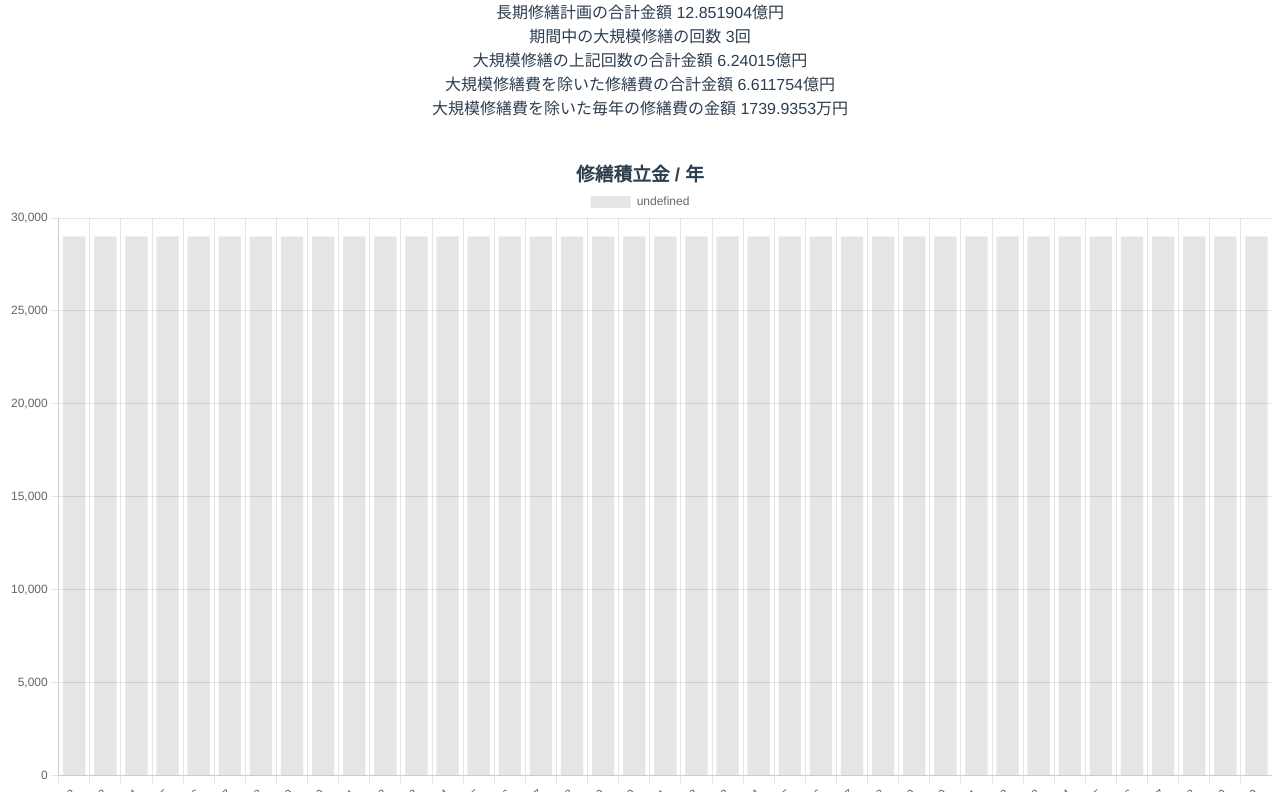
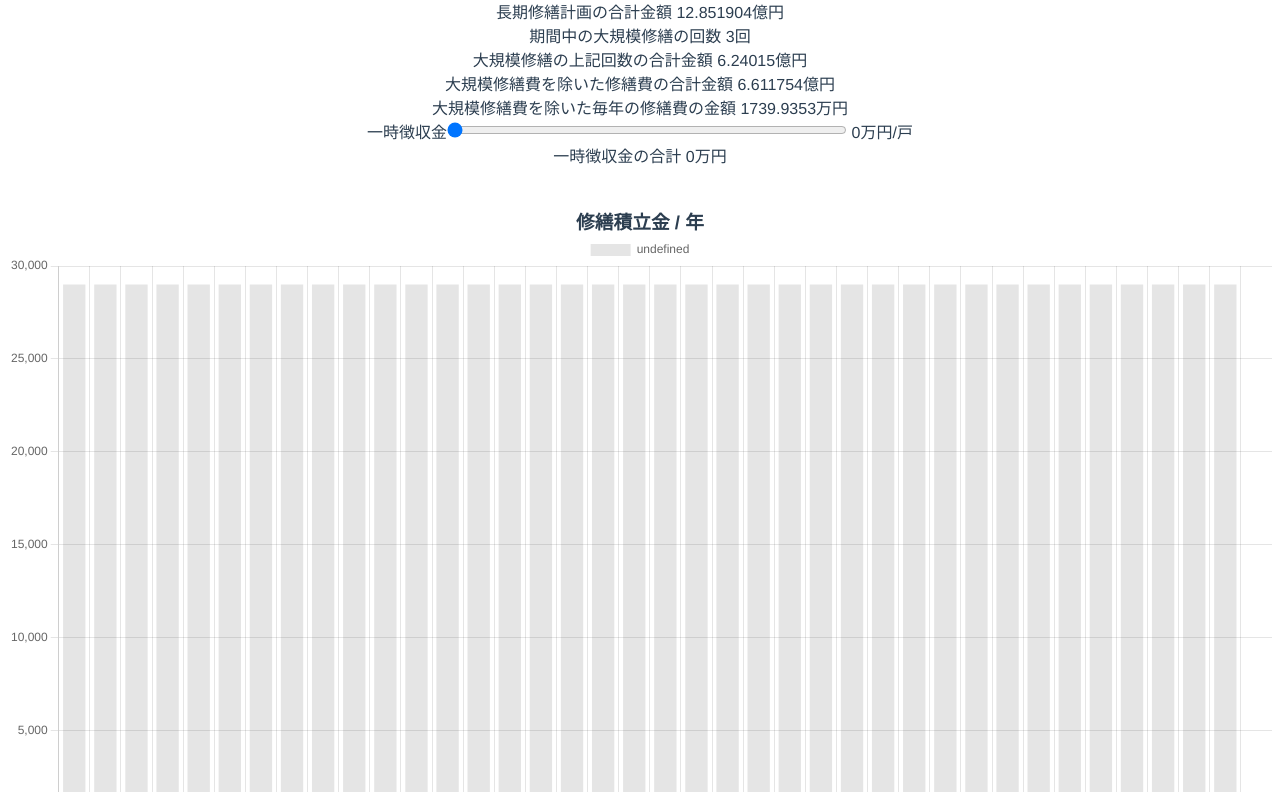
Before and after one commit to kesasaki/apartment-life-plan, a Vue app: page / in a window 1280 px wide. Shown: the part 1048-1840 px from the top of the page. Built offline with nearby package versions, Linux system fonts and the light colour scheme.

Commit message:
一時徴収金の追加

```diff
--- a/src/App.vue
+++ b/src/App.vue
@@ -7,6 +7,7 @@
     roomAreaAveDefault="80"
     floorsDefault="7"
     firstValueDefault="200000"
+    temporaryMoneyDefault="0"
   />
   <ItemPlan itemName="修繕積立金 / 年" defaultPrice="29000" defaultInterval="1" defaultPrev="0" />
   <ItemPlan itemName="大規模修繕" defaultPrice="200000" defaultInterval="15" defaultPrev="0" />
--- a/src/components/TotalPlan.vue
+++ b/src/components/TotalPlan.vue
@@ -77,6 +77,15 @@
       <label for="volume">大規模修繕費を除いた毎年の修繕費の金額</label>
       {{ getYearlyPriceWithoutLargeConstruction / 10000 }}万円
     </div>
+    <div>
+      <label for="volume">一時徴収金</label>
+      <input type="range" min="0" max="100000000" step="100000"  list="tickmarksTemporaryMoney" v-model.number="temporarymoney">
+      {{ temporarymoney / 10000}}万円/戸
+    </div>
+    <div>
+      <label for="volume">一時徴収金の合計</label>
+      {{ getTotalTemporaryMoney / 10000 }}万円
+    </div>
   </div>
 </template>
 
@@ -95,7 +104,8 @@ export default {
     constructionPricePerAreaDefault: String,
     roomAreaAveDefault: String,
     floorsDefault: String,
-    firstValueDefault: String
+    firstValueDefault: String,
+    temporaryMoneyDefault: String
   },
   data () {
     return {
@@ -110,6 +120,7 @@ export default {
       roomareaave: Number(this.roomAreaAveDefault),
       floors: Number(this.floorsDefault),
       firstvalue: Number(this.firstValueDefault),
+      temporarymoney: Number(this.temporaryMoneyDefault),
     }
   },
   computed: {
@@ -167,12 +178,21 @@ export default {
     getYearlyPriceWithoutLargeConstruction: function() {
       return Math.round(this.getTotalPriceWithoutLargeConstruction / 38);
     },
+    // 一時徴収金の合計
+    getTotalTemporaryMoney: function() {
+      return this.temporarymoney * this.numberhouses;
+    },
     // 年毎の残高
     getYearlyCosts: function () {
-      var incomeArray = Lib.getYearlyCostsArray(2022, 2060, this.getIncomeYealy / 1000, 1, 0);
+      // 収入
+      var incomeArray1 = Lib.getYearlyCostsArray(2022, 2060, this.getIncomeYealy / 1000, 1, 0);
+      var incomeArray2 = Lib.getYearlyCostsArray(2022, 2060, this.getTotalTemporaryMoney / 1000, 38, 39);
+      var incomeArray = Lib.getAddedArray(2022, 2060, incomeArray1, incomeArray2);
+      // 支出
       var outgoArray1 = Lib.getYearlyCostsArray(2022, 2060, this.getConstructionPrice / 1000, this.outgointerval, 0);
       var outgoArray2 = Lib.getYearlyCostsArray(2022, 2060, this.getYearlyPriceWithoutLargeConstruction / 1000, 1, 0);
       var outgoArray = Lib.getAddedArray(2022, 2060, outgoArray1, outgoArray2);
+      // 収支
       var years = Lib.getSubedArray(2022, 2060, incomeArray, outgoArray);
       var balance = Lib.getBalanceArray(2022, 2060, years, this.firstvalue);
       return {
--- a/src/lib/lib.js
+++ b/src/lib/lib.js
@@ -32,7 +32,7 @@ function getYearlyCostsArray(start, end, cost, inteval, prev) {
         return [];
     }
     var years = [];
-    for (var i = start; i <= end; i++) {
+    for (var i = 0; i < end - start; i++) {
         years.push((i - prev) % inteval == 0 ? cost : 0);
     }
     return years;
--- a/src/lib/lib.ts
+++ b/src/lib/lib.ts
@@ -31,7 +31,7 @@ function getYearlyCostsArray(start: number, end: number, cost: number, inteval:
         return []
     }
     let years = [];
-    for (let i = start; i <= end; i++) {
+    for (let i = 0; i < end - start; i++) {
         years.push((i - prev)%inteval == 0 ? cost : 0);
     }
     return years
```
